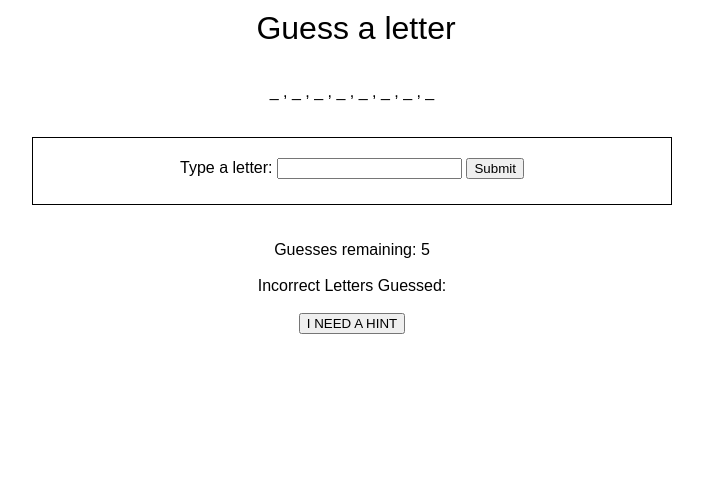
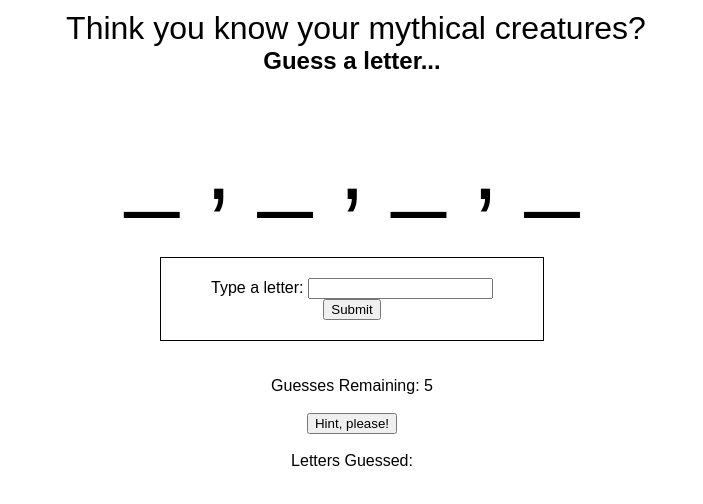
Before and after one commit to natalietate/mythical-creatures, a plain HTML site: page public/index.html in a window 1280 px wide. Shown: the whole page, without its empty margins (288-991 px from the left). Drawn offline with Linux system fonts and the light colour scheme.

Commit message:
rearrange functions

```diff
--- a/public/css/index.css
+++ b/public/css/index.css
@@ -18,12 +18,15 @@
     text-align: center;
   }
 
+  #play-space {
+    font-size: 6em;
+  }
+
   .form-box {
     border: 1px solid black;
-    width: 50%;
+    width: 30%;
     margin: 0 auto;
     padding: 20px;
-    padding-bottom: 25px;
   }
 
   .hidden {
--- a/public/index.html
+++ b/public/index.html
@@ -3,17 +3,18 @@
   <head>
     <meta charset="utf-8">
     <meta name="viewport" content="width=device-width, initial-scale=1">
-    <title>js-capstone-game</title>
+    <title>Mythical Hangman</title>
     <!-- Stylesheets -->
     <link rel="stylesheet" href="css/index.css">
   </head>
 
   <body>
     <div class="container">
-      <h1>Guess a letter</h1>
+      <h1>Think you know your mythical creatures?</h1>
+      <h2>Guess a letter...</h2>
       <br>
       <br>
-      <p><span id="play-space"> Correct letters go here</span></p>
+      <p><span id="play-space"></span></p>
       <br><br>
       <div class="form-box">
         <form>
@@ -23,15 +24,16 @@
         </form>
       </div>
       <br><br>
-      <p>Guesses remaining: <span id="tries">5</span></p>
+      <p>Guesses Remaining: <span id="tries"></span></p>
       <br>
-      <p>Incorrect Letters Guessed:</p>
-      <p><span id="letters-guessed">0</span></p><br>
-      <p><span id="hint"> <button>I NEED A HINT</button> </span></p>
+      <p><span id="hint"> <button>Hint, please!</button> </span></p>
+      <br>
+      <p>Letters Guessed:</p>
+      <p><span id="letters-guessed"></span></p><br>
       <br>
       <div id="result">
       </div>
-      <button class="hidden" id="restart">Restart</button>
+      <button class="hidden" id="restart">Play Again</button>
     </div>
     <!-- JavaScripts -->
     <script src="js/index.js"></script>
--- a/public/js/index.js
+++ b/public/js/index.js
@@ -17,25 +17,17 @@ restartBtn.addEventListener('click', startGame);
 // Game Data //
 const answer = ['mermaid', 'bigfoot', 'unicorn', 'dragon', 'centaur', 'wizard', 'vampire', 'werewolf', 'pegasus', 'troll', 'yeti', 'leprechaun'];
 const hints = ['Lives in water has no feet', 'has large feet', 'one horn', 'breathes fire', 'half man', 'uses a wand', 'drinks blood', 'full moon', 'winged stallion', 'lives under a bridge', 'big ape', 'four leaf clover'];
-let guesses, guessesLeft, prevTries, hint, correctGuesses, numberPicker;
+let guesses, guessesLeft, prevTries, hint, correctGuesses, pickNum;
 
 // Game Logic //
 
-function startGame() {
-  guessesLeft = 5;
-  prevTries = [];
-  correctGuesses = [];
-
-  // Select the answer and corresponding hint for each game
-  numberPicker = Math.floor(Math.random() * answer.length);
-  randomAnswer = answer[numberPicker].split('');
-  hint = hints[numberPicker];
+function chooseAnswer() {
+  pickNum = Math.floor(Math.random() * answer.length);
+  randomAnswer = answer[pickNum].split('');
+  hint = hints[pickNum];
   state = [...randomAnswer].fill(' _ ');
-
-  playSpace.textContent = state;
-  tries.textContent = guessesLeft;
-  prevTriesSpan.textContent = '';
-  console.log(answer[numberPicker]); // in case you want to cheat
+  console.log(randomAnswer);
+  console.log(state);
 }
 
 function isValidGuess(guess) {
@@ -57,6 +49,16 @@ function checkWin(state) {
   }
 }
 
+function startGame() {
+  chooseAnswer();
+  guessesLeft = 5;
+  prevTries = [];
+  correctGuesses = [];
+  playSpace.textContent = state;
+  tries.textContent = guessesLeft;
+  prevTriesSpan.textContent = '';
+}
+
 // Event Listener aka ~THE GAME~
 form.addEventListener('submit', function(event) {
   event.preventDefault();
@@ -65,14 +67,14 @@ form.addEventListener('submit', function(event) {
   if (isValidGuess(guess)) {
 
     if (randomAnswer.indexOf(guess) >= 0) {
-      correctGuesses.push(guess); // add to the correct guesses array
+      // correctGuesses.push(guess); // add to the correct guesses array
       for (let i = 0; i < randomAnswer.length; i++) { // goes through the whole word so duplicate letters work
         if (randomAnswer[i] === guess) { // i is comparing the index and matching against the guess index
           state[i] = guess; // if they match, then replace the same state index with the guess
         }
       }
       // console.log('Correct guesses: ' + correctGuesses); // show the array of correct guesses
-      // console.log(state);
+      console.log(state);
       playSpace.textContent = state.join(' '); // update with the matching letters found
       checkWin(state); // was this the last guess needed for a win?
 
@@ -83,11 +85,13 @@ form.addEventListener('submit', function(event) {
       changeLives();
     } else if (randomAnswer.indexOf(guess) === -1 && guessesLeft === 1) {
       changeLives();
-      resultDiv.textContent = 'Oh no, you lose!';
-      restartBtn.classList.remove('hidden');
+      resultDiv.textContent = 'Oh no, you lost!';
+      setTimeout(function() {
+        startGame();
+      }, 2000);
     }
   } else {
-    resultDiv.textContent = 'Please guess something else. Your guess must be a single letter you have not previously tried.';
+    resultDiv.textContent = 'Please guess something else. Your guess must be a single letter that you have not previously tried.';
   }
   form.guess.value = '';
 });
```
